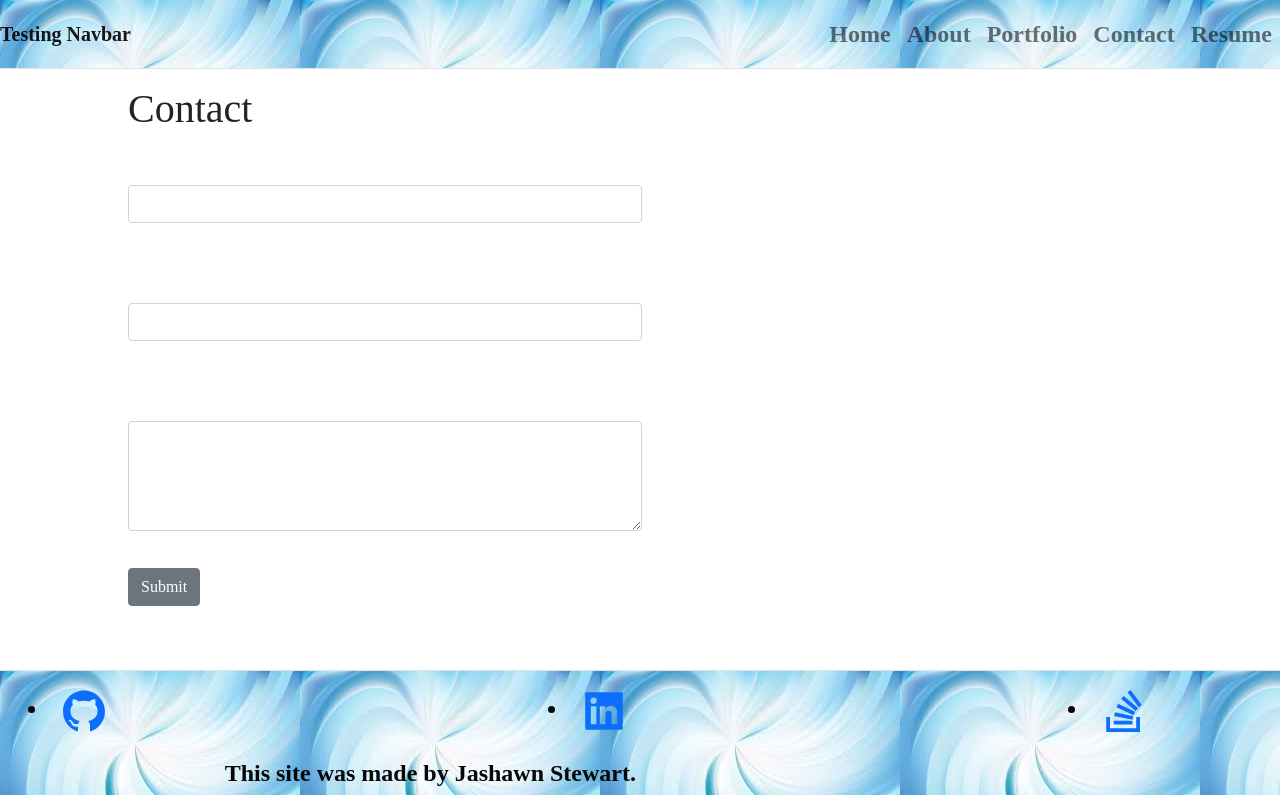
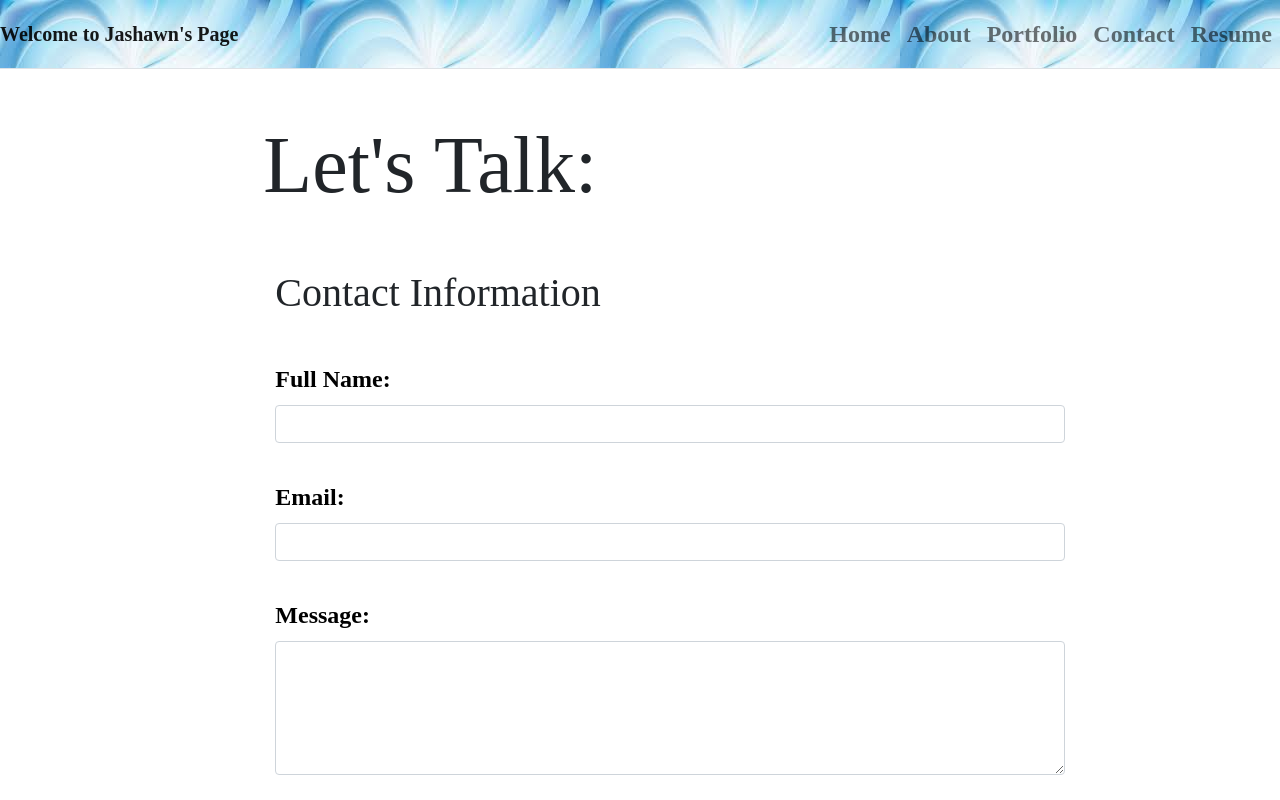
Before and after one commit to Jashawns/myreactportfolio, a React (Create React App) app: page /contact in a window 1280 px wide. Shown: the top 800 px of the page. Built offline with nearby package versions, Linux system fonts and the light colour scheme.

Commit message:
contact page update

```diff
--- a/src/App.js
+++ b/src/App.js
@@ -29,22 +29,22 @@ class App extends React.Component {
         {title: 'Resume', path: '/resume'},
       ],
       home: {
-        title: 'Be Relentless',
+        title: 'Be Relentless:',
+        subTitle: 'Projects that make a difference',
+      },
+      about: {
+        title: 'About Me:'
+      },
+      portfolio: {
+        title: 'Knowledge Base:',
         subTitle: 'Projects that make a difference',
         text: 'Checkout my projects below'
       },
-      about: {
-        title: 'About Me'
-      },
-      Portfolio: {
-        title: 'Knowledge Base',
-        subTitle: 'Projects that make a difference',
-      },
       contact: {
-        title: 'Let\'s Talk'
+        title: 'Let\'s Talk:'
       },
       resume: {
-        title: 'Credentials'
+        title: 'Credentials:'
       }
     }
   }
@@ -52,20 +52,20 @@ class App extends React.Component {
   render() {
     return (
         <Router>
-          <Container className="p-0" color="#fff" fluid={true}>
+          <Container className="p-0" fluid={true}>
           <Navbar className="border-bottom" bg="transparent" expand="lg" >
-            <NavbarBrand>Testing Navbar</NavbarBrand>
+            <NavbarBrand>Welcome to Jashawn's Page</NavbarBrand>
 
             <Navbar.Toggle className="border-0" aria-controls="navbar-toggle" color="#fff" />
             <NavbarCollapse id="navbar-toggle">
             {/* react router */}
               <Nav className="ms-auto">
 
-                <Link className="nav-link" color="#fff" to="/">Home</Link>
-                <Link className="nav-link" color="#fff" to="/about">About</Link>
-                <Link className="nav-link" color="#fff" to="/portfolio">Portfolio</Link>
-                <Link className="nav-link" color="#fff" to="/contact">Contact</Link>
-                <Link className="nav-link" color="#fff" to="/resume">Resume</Link>
+                <Link className="nav-link" to="/">Home</Link>
+                <Link className="nav-link" to="/about">About</Link>
+                <Link className="nav-link" to="/portfolio">Portfolio</Link>
+                <Link className="nav-link" to="/contact">Contact</Link>
+                <Link className="nav-link" to="/resume">Resume</Link>
 
               </Nav>
             </NavbarCollapse>
@@ -77,13 +77,13 @@ class App extends React.Component {
 
             <Route exact path="/" element={ <HomePage title={this.state.home.title} subTitle={this.state.home.subTitle} /> } />
 
-            <Route path="/about" element={ <AboutPage title={this.state.home.title} /> } />
+            <Route path="/about" element={ <AboutPage title={this.state.about.title} /> } />
 
-            <Route path="/portfolio" element={ <PortfolioPage title={this.state.home.title} subTitle={this.state.home.subTitle} text={this.state.home.text}/> } />
+            <Route path="/portfolio" element={ <PortfolioPage title={this.state.portfolio.title} subTitle={this.state.portfolio.subTitle} text={this.state.portfolio.text}/> } />
 
-            <Route path="/contact" element={ <ContactPage title={this.state.home.title} /> } />
+            <Route path="/contact" element={ <ContactPage title={this.state.contact.title} /> } />
 
-            <Route path="/resume" element={ <ResumePage title={this.state.home.title} /> } />
+            <Route path="/resume" element={ <ResumePage title={this.state.resume.title} /> } />
             </Routes>
             </Switch>
 
--- a/src/components/Footer.js
+++ b/src/components/Footer.js
@@ -28,7 +28,7 @@ const Footer = () => {
           </Col>
         </Row>
         <Col className="p-1 d-flex justify-content-end" lg={6}>
-                        This site was made by Jashawn Stewart.
+          Copyright © 2022 - Jashawn Stewart. All Rights Reserved.
         </Col>
       </Container>
     </footer>
--- a/src/index.css
+++ b/src/index.css
@@ -15,7 +15,6 @@ body {
   font-weight: bolder;
 
 }
-
 
 .mt-5, .navbar {
   background-image: url('../src/assets/images/swirls.jpeg');
@@ -70,3 +69,12 @@ code {
   margin-right: auto;
 
 }
+.sucess-msg {
+  color:rgb(22, 78, 233);
+  padding: 10px 15px;
+}
+
+.err-msg {
+  color:rgb(246, 10, 10);
+  padding: 10px 15px;
+}
--- a/src/pages/AboutPage.js
+++ b/src/pages/AboutPage.js
@@ -14,18 +14,15 @@ function AboutPage(props) {
 
                 <Content>
 
-                    <h1>About me</h1>
-
                         <li><a href="https://workfeelsgood.com/wp-content/uploads/2018/11/shutterstock_1016302528_editorial-start-button-new-career-1200x628-768x402.jpg" target="_blank" rel="noopener noreferrer"><strong><IoPersonCircleSharp size="5rem" color=""></IoPersonCircleSharp></strong></a></li>
 
                         <p>
-                        Hello my name is Jashawn Stewart. I am a full stacks web developer with experience in MERN, APIs, Express, Javascript, 3rd Party APIs, Object-Oriented Programming, Mongo, and React. I'm a mediator turned full stacks web developer via the John Hopkins Full Stacks Web Development certification program.
+                        Hello my name is Jashawn Stewart. I am a full stacks web developer with experience in MERN, APIs, Express, Javascript, 3rd Party APIs, Object-Oriented Programming, Mongo, State, and React. I'm a mediator turned full stacks web developer via the John Hopkins Full Stacks Web Development certification program.
                         </p>
 
                         <p>
                         My goal is to freelance as a web developer and to continue to learn new things as programming continues to evolve. Examples of projects I've personally developed or worked as a team developing can be found in my portfolio and/or the gitgub profile linked below.
                         </p>
-
 
                 </Content>
 
--- a/src/pages/ContactPage.js
+++ b/src/pages/ContactPage.js
@@ -1,41 +1,112 @@
 import React from 'react';
-// import {Row, Col, Form} from 'react-router-dom';
-import Container from 'react-bootstrap/Container';
-import Row from 'react-bootstrap/Row';
 import Form from 'react-bootstrap/Form';
-import Col from 'react-bootstrap/Col';
 import Button from 'react-bootstrap/Button';
+import Hero from '../components/Hero';
+import Content from '../components/Content';
 
-function ContactPage(props) {
+class ContactPage extends React.Component {
 
+  constructor(props) {
+    super(props);
+    this.state = {
+      name: '',
+      email: '',
+      message: '',
+      disabled: false,
+      emailSent: null,
+    }
+  }
+
+  handleChange = (event) => {
+
+    const target = event.target;
+    const value = target.type === 'checkbox' ? target.checked : target.value;
+    const name = target.name;
+
+    this.setState({
+      [name]: value
+
+    })
+  }
+
+  handleSubmit = (event) => {
+    event.preventDefault();
+// prevent sending same email multiple times
+    this.setState({
+      disabled: true,
+
+    });
+  }
+
+  render() {
     return(
-        <div className = "bground">
-        <Container>
-          <Row>
-            <Col xs={6}>
-              <Form className="ml-auto w-40 p-3">
-              <h1>Contact</h1>
+      <div>
+        <Hero title={this.props.title} />
+
+        <Content>
+        <Form onSubmit={this.handleSubmit}>
+            <h1>Contact Information</h1><br></br>
             <Form.Group>
-                <Form.Label for="name" style={{color: "white"}}>Name:</Form.Label>
-                <Form.Control type="text" name="name"/>
+              <Form.Label htmlFor="name" style={{color: "black"}}>Full Name:</Form.Label>
+              <Form.Control id="full-name" name="name" type="text" value={this.state.name} onChange={this.handleChange}/>
             </Form.Group><br></br>
+
             <Form.Group>
-                <Form.Label for="email" style={{color: "white"}}>Email Address:</Form.Label>
-                <Form.Control type="email" name="email"/>
+              <Form.Label htmlFor="email" style={{color: "black"}}>Email:</Form.Label>
+              <Form.Control id="email" name="email" type="email" value={this.state.email} onChange={this.handleChange}/>
             </Form.Group><br></br>
+
             <Form.Group>
-                <Form.Label for="abstract" style={{color: "white"}}>Message:</Form.Label>
-                <Form.Control as="textarea" required rows={4} cols={100}/>
-              </Form.Group>
-              <br></br>
-              <Button variant="secondary" type="submit">Submit</Button>
+              <Form.Label htmlFor="message" style={{color: "black"}}>Message:</Form.Label>
+              <Form.Control id="message" name="message" as="textarea" rows={5} cols={100} value={this.state.message} onChange={this.handleChange}/>
+            </Form.Group><br></br>
+
+            <Button
+              className="d-line-block" variant="primary" type="submit" disabled={this.state.disabled}>
+              Send
+            </Button>
+
+            {this.state.emailSent === true && <p className="d-inline success-msg">Email Sent</p>}
+            {this.state.emailSent === false && <p className="d-inline err-msg">Email Not Sent</p>}
           </Form>
-            </Col>
-          </Row>
-        </Container>
+        </Content>
       </div>
     );
+  }
 
 }
 
 export default ContactPage;
+
+//     return(
+//         <div className = "bground">
+//         <Hero title={props.title} subTitle={props.subTitle} text={props.text} />
+//         <Container>
+//           <Row>
+//             <Col xs={6}>
+            //   <Form className="ml-auto w-40 p-3">
+            //   <h1>Contact</h1>
+            //   <Form.Group>
+            //     <Form.Label for="name" style={{color: "black"}}>Name:</Form.Label>
+            //     <Form.Control type="text" name="name"/>
+            //   </Form.Group><br></br>
+            //   <Form.Group>
+            //     <Form.Label for="email" style={{color: "black"}}>Email Address:</Form.Label>
+            //     <Form.Control type="email" name="email"/>
+            //   </Form.Group><br></br>
+            //   <Form.Group>
+            //     <Form.Label for="abstract" style={{color: "black"}}>Message:</Form.Label>
+            //     <Form.Control as="textarea" required rows={4} cols={100}/>
+            //   </Form.Group>
+            //   <br></br>
+            //   <Button variant="secondary" type="submit">Submit</Button>
+            // </Form>
+//             </Col>
+//           </Row>
+//         </Container>
+//       </div>
+//     );
+
+// }
+
+// export default ContactPage;
--- a/src/pages/ResumePage.js
+++ b/src/pages/ResumePage.js
@@ -1,11 +1,13 @@
 import React from 'react';
 import Container from 'react-bootstrap/Container';
+import Hero from '../components/Hero';
 
 function ResumePage(props) {
 
     return(
         <div className="bground">
         <Container>
+        <Hero title={props.title} subTitle={props.subTitle} text={props.text} />
           <h1>Projects</h1>
           <p><a href="https://drive.google.com/file/d/1ORPKVPYk3E-ADSNCHpznTWBO988Dh9_-/view?usp=sharing" target="_blank" rel="noopener noreferrer">Download my Resume</a></p>
 
```
Also changed, not shown: src/assets/projects.js (deleted, +0 -74 lines). Lines whose indentation alone changed are shown as unchanged.
